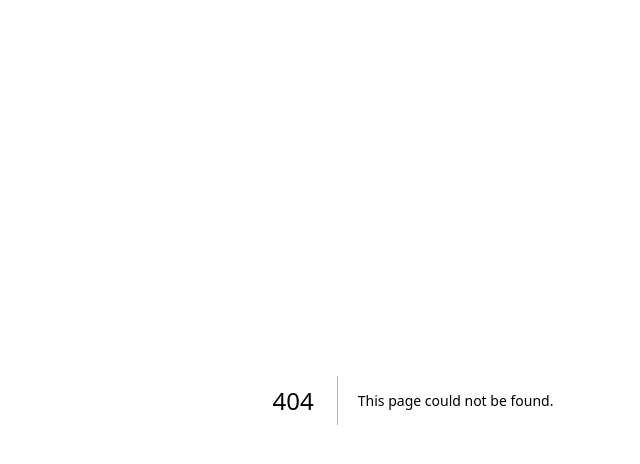
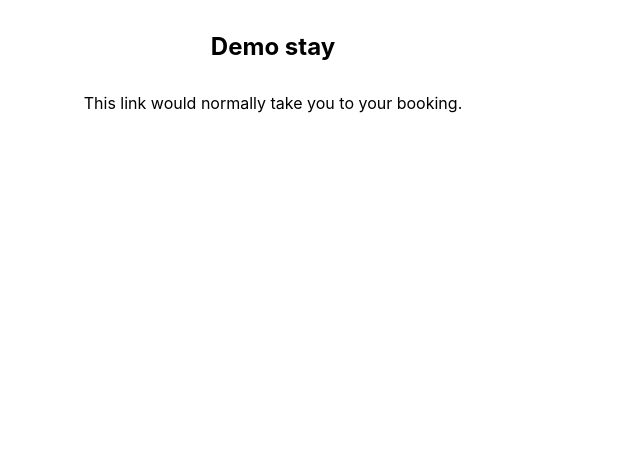
Before and after one commit to raburski/wander-garden-landing, a Next.js app: page /demo-stay/Demo in a window 1280 px wide. Before the commit this address had no page. Shown: the top 464 px of the page, without its empty margins (227-867 px from the left). Built offline with nearby package versions, Linux system fonts and the light colour scheme.

Commit message:
feat: demo stay page

```diff
--- /dev/null
+++ b/src/pages/demo-stay/Demo.js
@@ -0,0 +1,17 @@
+import Contained from "@/components/Contained"
+import styles from './styles.module.css'
+
+const DEMO_COPY = `This link would normally take you to your booking.
+
+`
+
+export default function Demo() {
+    return (
+        <Contained className={styles.contained}>
+            <h2>Demo stay</h2>
+            <span className={styles.demo}>
+                {DEMO_COPY}
+            </span>
+        </Contained>
+    )
+}
--- /dev/null
+++ b/src/pages/demo-stay/styles.module.css
@@ -0,0 +1,14 @@
+.contained {
+    align-self: center;
+    flex-direction: column;
+    padding: 32px;
+}
+
+.demo {
+    display: flex;
+    padding-left: 32px;
+    padding-right: 32px;
+    align-items: center;
+    justify-content: center;
+    white-space: pre-wrap;
+}
```
Also changed, not shown: src/pages/demo-stay/index.js (added, +14 -0 lines).
